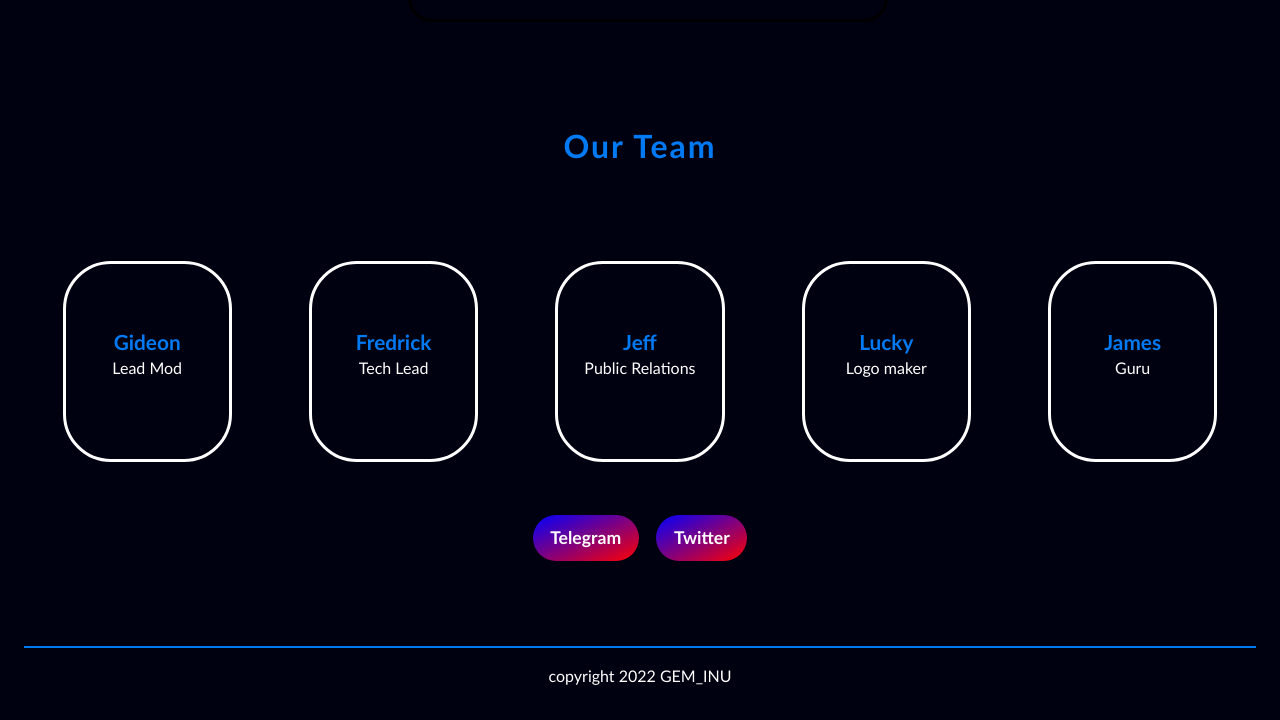
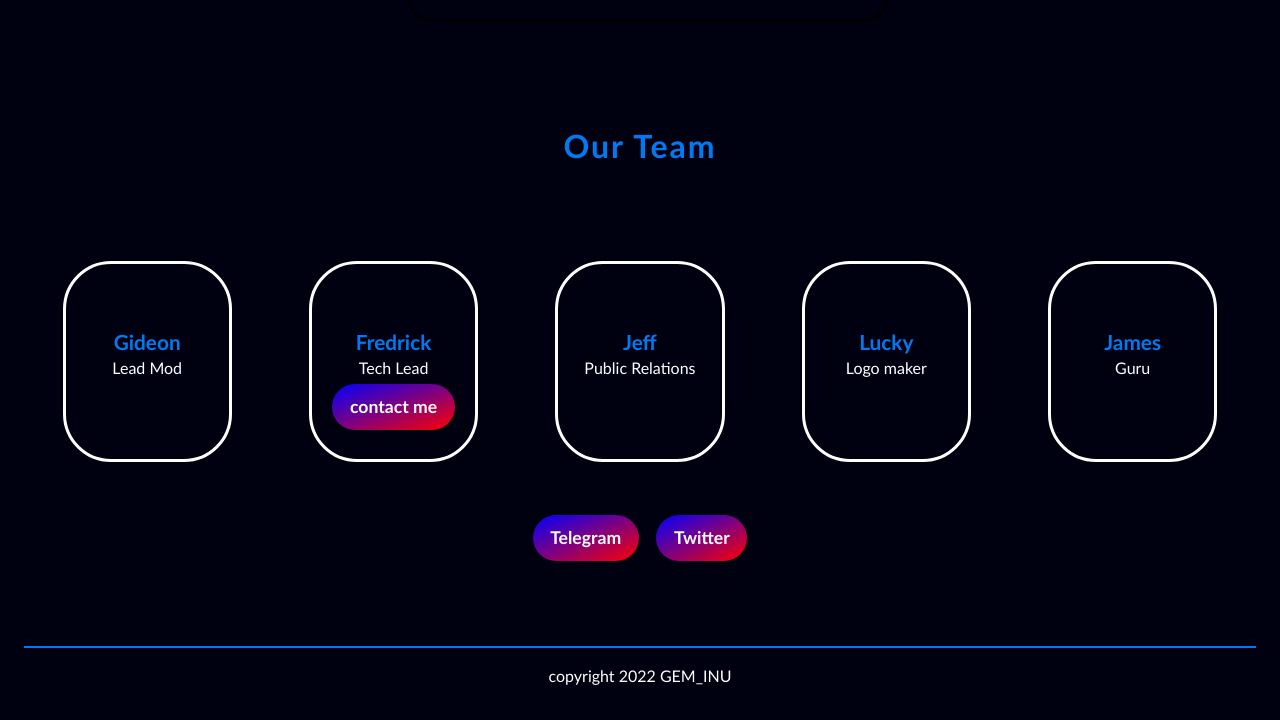
Before and after one commit to fred6160/Gem_inu, a plain HTML site: page index.html in a window 1280 px wide. Shown: the part 4176-4896 px from the top of the page. Drawn offline with Linux system fonts and the light colour scheme.

Commit message:
Update index.html

```diff
--- a/index.html
+++ b/index.html
@@ -210,6 +210,7 @@
 				<div class="coll-2">
 					<p class="c2"><b>Fredrick</b><br>
 					Tech Lead</p>
+					<p ><a href="https://t.me/fred_web" class="telegram">contact me</a></p>
 				</div>
 
 				<div class="coll-3">
```
